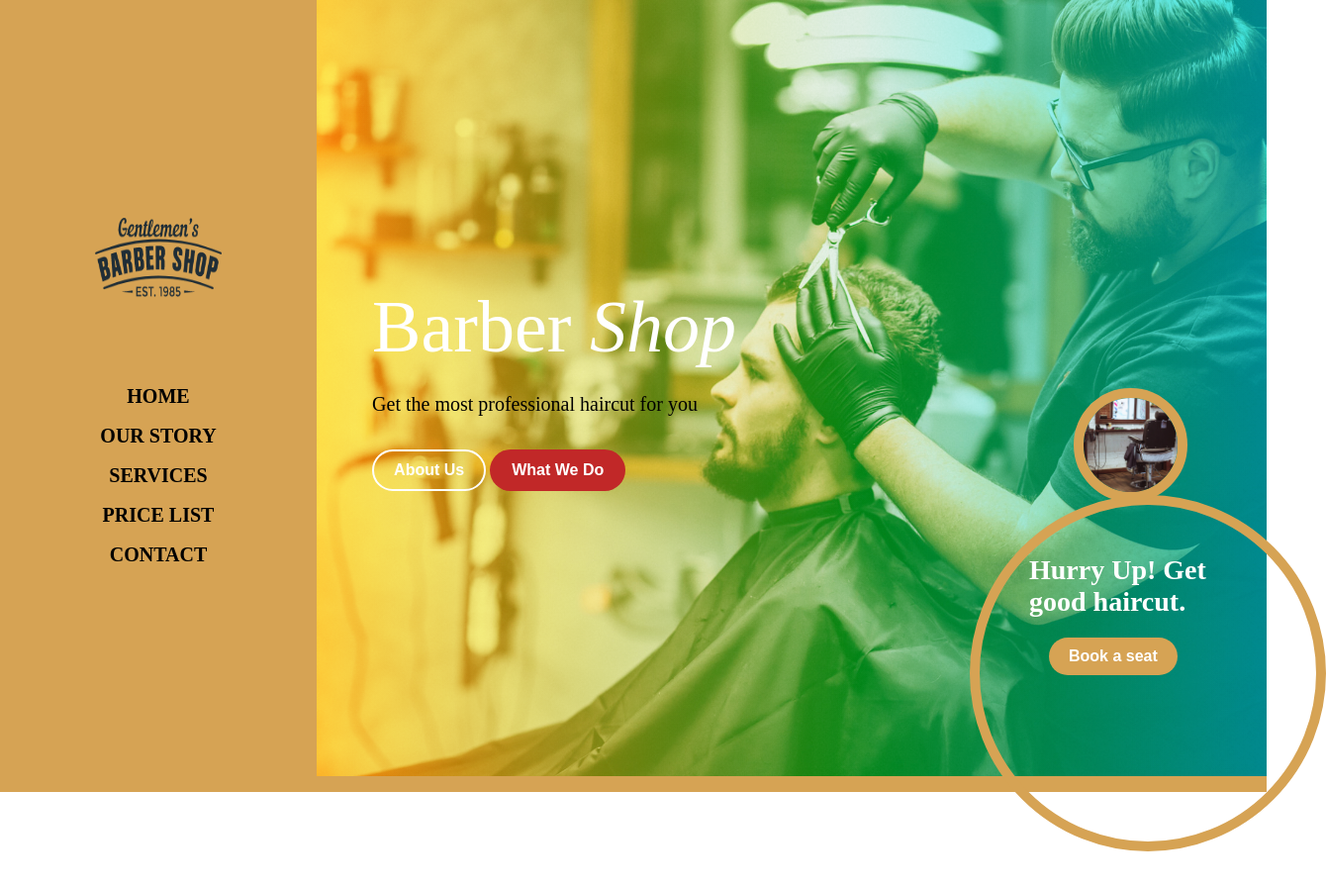
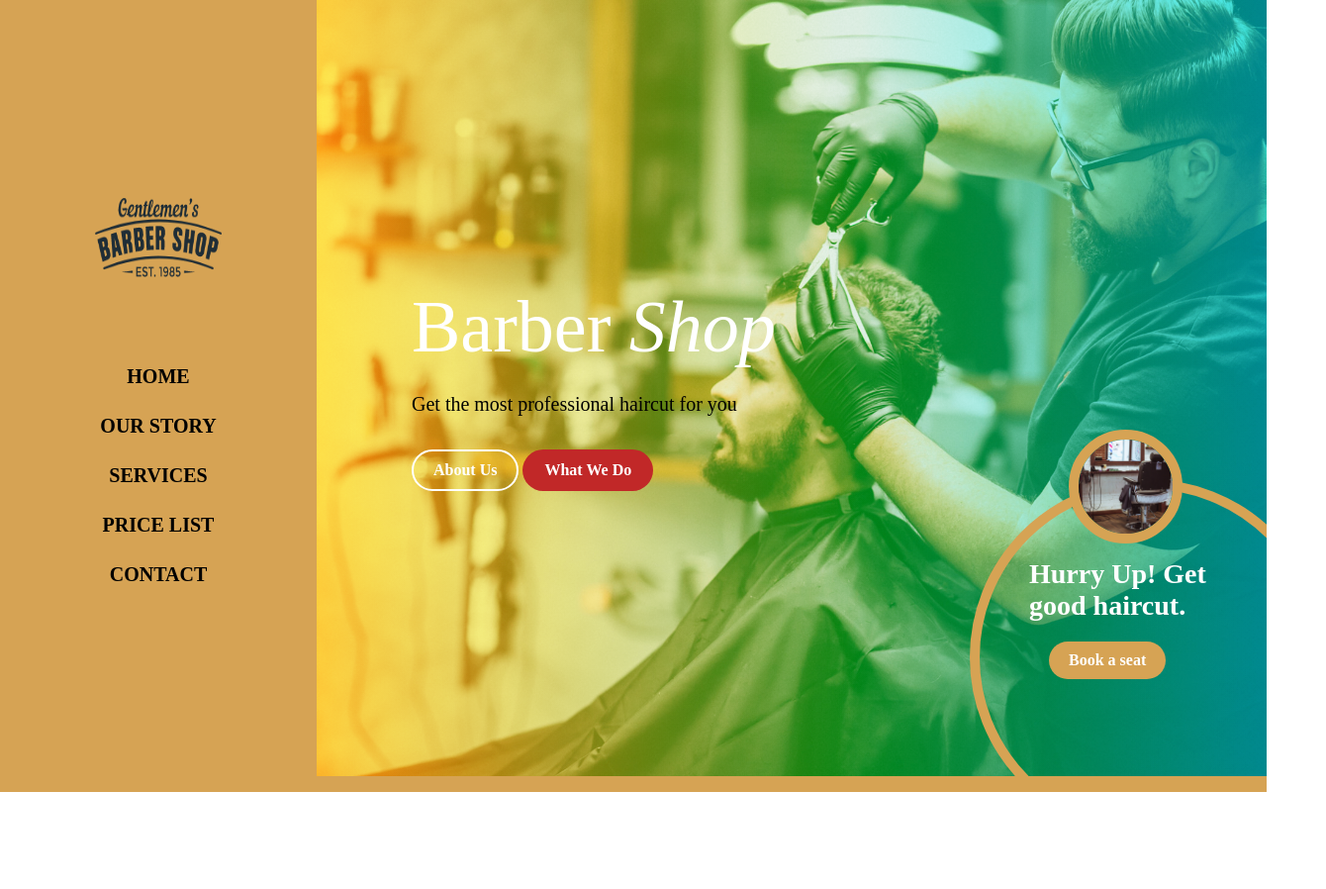
Before and after one commit to ratulofc/project_practice, a plain HTML site: page barber-shop/index.html in a window 1280 px wide. Shown: the top 898 px of the page at 99% size, 1340 px wide, since content can reach past the window. Drawn offline with Linux system fonts and the light colour scheme; a web font is replaced by a local one.

Commit message:
fix hero ui

```diff
--- a/barber-shop/index.html
+++ b/barber-shop/index.html
@@ -8,6 +8,7 @@
     <title>Barder-Shop</title>
 </head>
 <body>
+    <div class="body-container">
         <header>
             <img src="./image/templatemo-barber-logo.png" alt="">
             <ul>
@@ -40,5 +41,6 @@
 
             </div>
         </main>
+    </div>
 </body>
 </html>
--- a/barber-shop/style.css
+++ b/barber-shop/style.css
@@ -8,11 +8,14 @@
     padding: 0;
     margin: 0;
     box-sizing: border-box;
+    font-family: "unbounded";
 }
-body{
-    font-family: "unbounded";
+html,body{
+    height: 100%;
+    width: 100%;
+}
+.body-container{
     display: flex;
-    overflow-x: hidden;
 }
 /* -------------------Header CSS start here------------------ */
 header{
@@ -38,6 +41,7 @@ header ul{
     display: flex;
     flex-direction: column;
     align-items: center;
+    gap: 10px;
 }
 ul .nav-link{
     font-size: 20px;
@@ -50,6 +54,7 @@ ul .nav-link{
 /* ----------------------------Hero Section CSS Start Here------------------- */
 main{
     flex-grow: 1;
+    /* width: 100%; */
 }
 main .hero{
     height:100vh;
@@ -62,9 +67,12 @@ main .hero{
     display: flex;
     justify-content: center;
     align-items: center;
-    gap: 30em;
+    position: relative;
+    overflow: hidden;
 }
 .hero .content-title{
+    position: absolute;
+    left: 6em;
     display: flex;
     flex-direction: column;
     gap:1.5em;
@@ -104,17 +112,7 @@ main .hero{
         background-color: var(--btn-hover);
     }
 }
-.content-image img{
-    height: 115px;
-    width: 115px;
-    position: absolute;
-    right: 80px;
-    border: 10px solid var(--primary-color);
-    border-radius: 100%;
-    object-fit: cover;
-    z-index: 1;
-}
-.content-image .img-desc-group{
+.content-image{
     height: 360px;
     width: 360px;
     padding: 50px 90px 50px 50px;
@@ -124,7 +122,18 @@ main .hero{
     bottom: -60px;
     right: -60px;
 }
+.content-image img{
+    height: 115px;
+    width: 115px;
+    position: absolute;
+    top: -60px;
+    left: 90px;
+    border: 10px solid var(--primary-color);
+    border-radius: 100%;
+    object-fit: cover;
+}
 .img-desc-group p{
+    padding-top: 20px;
     font-size: 28px;
     font-weight: 900;
     color: var(--white);
```
Lines whose indentation alone changed are shown as unchanged.
